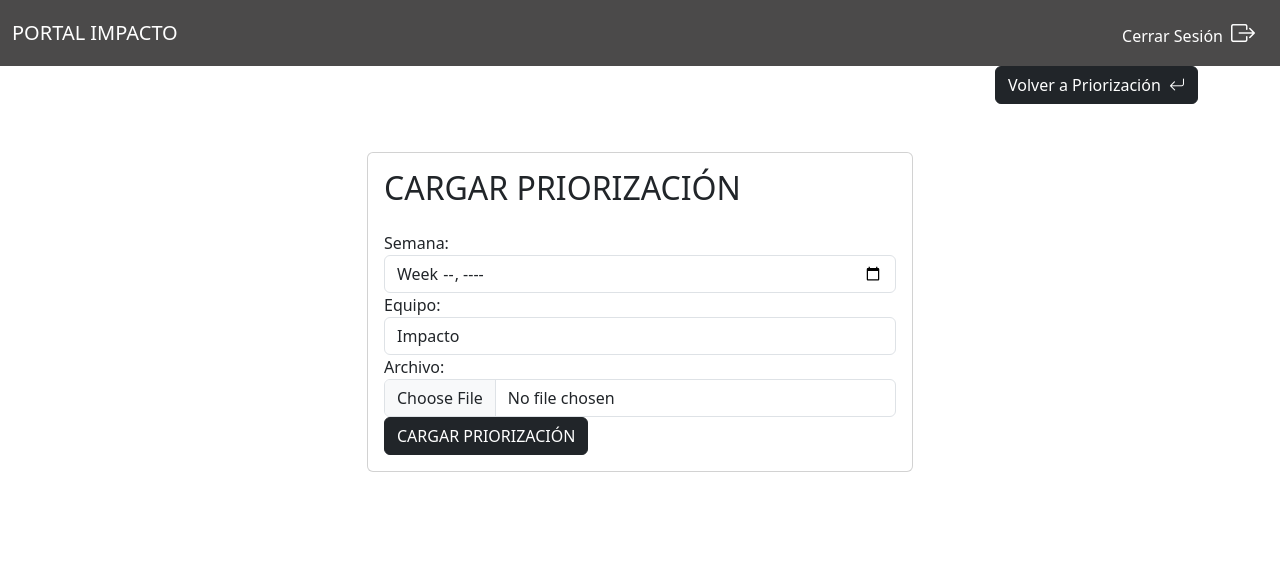
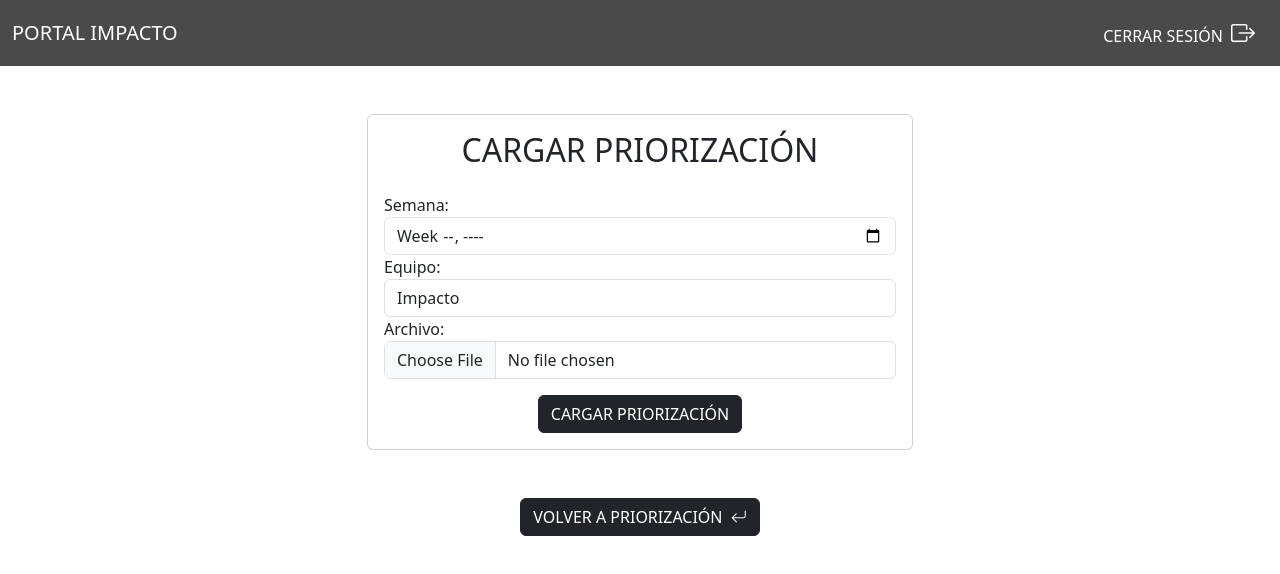
Before and after one commit to katk4tkat/portal_impacto, a React (Vite) app in the folder portal-impacto/: page /upload-priorization in a window 1280 px wide. Shown: the top 574 px of the page. Built offline with nearby package versions, Linux system fonts and the light colour scheme; no server answers; sample sign-in values are in the browser's storage.

Commit message:
feat style toastify and reset to UploadPriorizationForm

```diff
--- a/portal-impacto/package.json
+++ b/portal-impacto/package.json
@@ -17,7 +17,8 @@
     "react-dom": "^18.2.0",
     "react-hook-form": "^7.47.0",
     "react-icons": "^4.11.0",
-    "react-router-dom": "^6.16.0"
+    "react-router-dom": "^6.16.0",
+    "react-toastify": "^9.1.3"
   },
   "devDependencies": {
     "@types/react": "^18.2.15",
--- a/portal-impacto/src/components/Navbar/Navbar.jsx
+++ b/portal-impacto/src/components/Navbar/Navbar.jsx
@@ -27,7 +27,7 @@ function Navbar() {
               data-bs-toggle="button"
               onClick={handleLogout}
             >
-              Cerrar Sesión
+              CERRAR SESIÓN
               <i className="bi bi-box-arrow-right custom-icon"></i>
             </button>
           </div>
--- a/portal-impacto/src/components/Priorization/Priorization.jsx
+++ b/portal-impacto/src/components/Priorization/Priorization.jsx
@@ -17,7 +17,7 @@ function Priorization() {
       <div className="row">
         <div className="col text-start mb-3">
           <ButtonUI
-            text="Cargar Priorización"
+            text="CARGAR PRIORIZACIÓN"
             icon="bi bi-plus-lg"
             onClick={handleUploadClick}
           />
--- a/portal-impacto/src/components/UploadPriorization/UploadPiorizationForm.jsx
+++ b/portal-impacto/src/components/UploadPriorization/UploadPiorizationForm.jsx
@@ -1,11 +1,28 @@
-import React from "react";
+import React, { useRef } from "react";
 import { useForm, Controller } from "react-hook-form";
 import { priorizationData } from "../../firebase/firebase";
+import { ToastContainer, toast } from 'react-toastify';
+import 'react-toastify/dist/ReactToastify.css';
+
 
 function UploadPriorizationForm() {
-    const { control, handleSubmit } = useForm();
+    const { control, handleSubmit, reset, setValue, getValues } = useForm({
+        defaultValues: {
+            week: "",
+            team: "",
+            file: null,
+        },
+    });
 
-    const onSubmit = (data) => {
+    const fileInputRef = useRef(null);
+
+    const handleFileChange = (e) => {
+        const file = e.target.files[0];
+        setValue("file", file);
+    };
+
+    const onSubmit = async (data) => {
+        try {
             const user = localStorage.getItem("userEmail");
             const date = new Date().toISOString();
             const UploadPriorizationObject = {
@@ -13,9 +30,14 @@ function UploadPriorizationForm() {
                 user,
                 date,
             };
-
-        priorizationData(UploadPriorizationObject); // Llama a priorizationData con el objeto
+            await priorizationData(UploadPriorizationObject);
             console.log(UploadPriorizationObject);
+            toast.success("Priorización importada correctamente");
+            reset();
+        } catch (error) {
+            console.log(error)
+            toast.error(`There has been an error: ${error.message}`);
+        }
     };
 
     return (
@@ -24,7 +46,7 @@ function UploadPriorizationForm() {
                 <div className="col-md-6">
                     <div className="card">
                         <div className="card-body">
-                            <h2 className="mb-4">CARGAR PRIORIZACIÓN</h2>
+                            <h2 className="text-center mb-4">CARGAR PRIORIZACIÓN</h2>
                             <div className="form-group">
                                 <label htmlFor="semana">Semana:</label>
                                 <Controller
@@ -50,7 +72,6 @@ function UploadPriorizationForm() {
                                         <select {...field} className="form-control">
                                             <option value="impacto">Impacto</option>
                                             <option value="impacto-acido">Impacto Acido</option>
-                                            required
                                         </select>
                                     )}
                                 />
@@ -62,18 +83,24 @@ function UploadPriorizationForm() {
                                     control={control}
                                     render={({ field }) => (
                                         <input
-                                            {...field}
                                             type="file"
                                             className="form-control"
-                                            required
+                                            ref={fileInputRef}
+                                            onChange={handleFileChange}
                                         />
                                     )}
                                 />
                             </div>
-                            <div className="form-group">
-                                <button type="submit" className="btn btn-dark">
+                            <div className="form-group d-flex text-center justify-content-center">
+                                <button type="submit" className="btn btn-dark btn-block text-center mt-3">
                                     CARGAR PRIORIZACIÓN
                                 </button>
+                                <ToastContainer
+                                    class="custom-toast"
+                                    position="top-right"
+                                    autoClose={3000}
+                                    hideProgressBar
+                                />
                             </div>
                         </div>
                     </div>
--- a/portal-impacto/src/components/UploadPriorization/UploadPriorization.jsx
+++ b/portal-impacto/src/components/UploadPriorization/UploadPriorization.jsx
@@ -14,18 +14,19 @@ function UploadPriorization() {
   return (
     <>
       <Navbar />
+      <UploadPriorizationForm />
       <div className="container">
-        <div className="row justify-content-end">
-          <div className="col-auto">
+        <div className="row justify-content-center">
+          <div className="col-auto mt-5">
             <ButtonUI
-              text="Volver a Priorización"
+              text="VOLVER A PRIORIZACIÓN"
               icon="bi bi-arrow-return-left"
               onClick={handleReturnClick}
             />
           </div>
         </div>
       </div>
-      <UploadPriorizationForm />
+
     </>
   );
 }
```
Also changed, not shown: portal-impacto/src/components/Priorization/PriorizationFilters.jsx (+0 -23 lines), 1 other file (tests, documents, lock files or other folders). Lines whose indentation alone changed are shown as unchanged.
